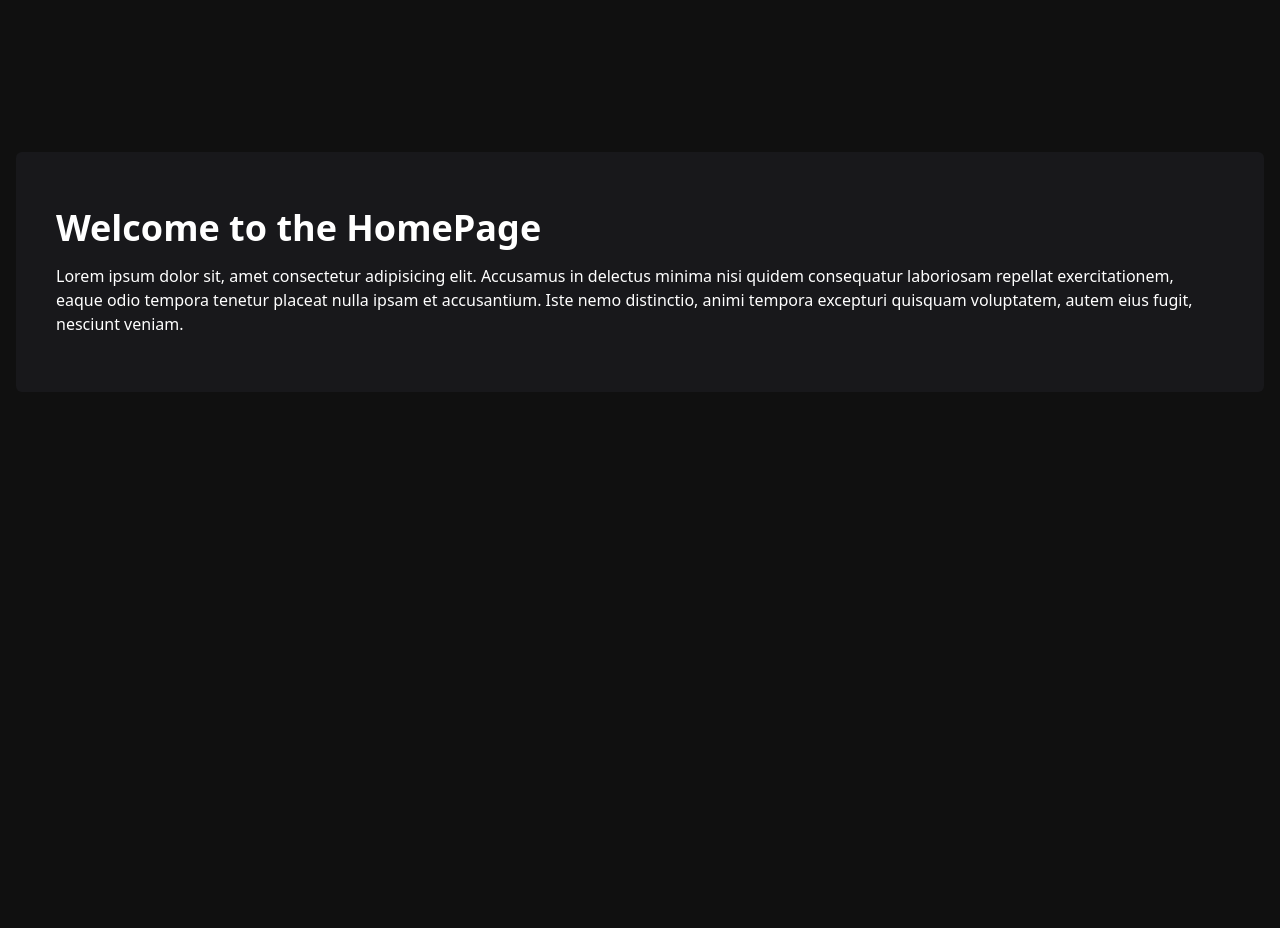
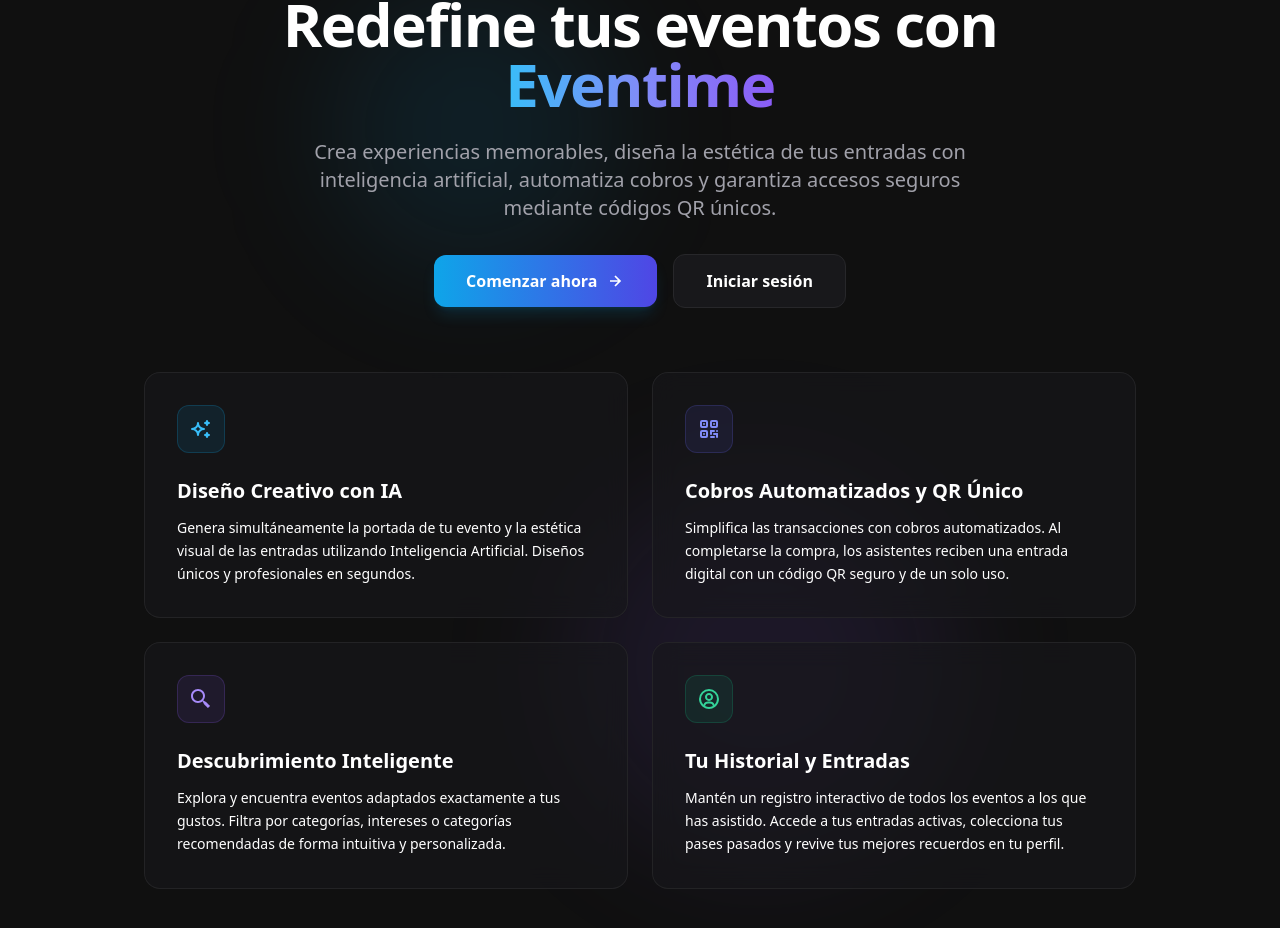
Before and after one commit to Emifacio/eventime, a React (Vite) app in the folder frontend/: page / in a window 1280 px wide. Shown: the part 176-1104 px from the top of the page. Before the commit the page ends 836 px from the top, so only its background shows below. Built offline with nearby package versions, Linux system fonts and the light colour scheme; no server answers.

Commit message:
add Home app purpose description

```diff
--- a/frontend/src/pages/HomePage.tsx
+++ b/frontend/src/pages/HomePage.tsx
@@ -1,17 +1,113 @@
-import { useAuth } from "../context/AuthContext"
-import { Card } from "../components/ui"
+import { Link } from "react-router-dom"
+import {
+  BiSearchAlt2,
+  BiUserCircle,
+  BiRightArrowAlt
+} from "react-icons/bi"
+import {
+  TbSparkles,
+  TbQrcode
+} from "react-icons/tb"
 
 export function HomePage() {
+  return (
+    <div className="min-h-[calc(100vh-80px)] flex flex-col justify-center items-center text-white select-none relative overflow-hidden pb-12">
+      {/* Background Decorative Gradients */}
+      <div className="absolute top-20 left-1/4 w-72 h-72 bg-sky-500/10 rounded-full blur-3xl pointer-events-none" />
+      <div className="absolute bottom-20 right-1/4 w-96 h-96 bg-violet-500/10 rounded-full blur-3xl pointer-events-none" />
 
+      {/* Hero Section */}
+      <div className="text-center max-w-4xl px-4 z-10 my-8">
+        <div className="inline-flex items-center gap-2 px-3 py-1.5 rounded-full bg-zinc-900 border border-zinc-800/80 mb-6 text-sm text-sky-400 hover:border-sky-500/30 transition-all duration-300">
+          <TbSparkles className="animate-pulse text-sky-400" />
+          <span>Diseño de Eventos Potenciado por IA</span>
+        </div>
 
-  const data = useAuth()
-  console.log(data)
-  return (
-    <div className='h-[calc(100vh-64px)] flex justify-center items-center flex-col'>
-      <Card>
-        <h1 className='text-4xl font-bold my-4'>Welcome to the HomePage</h1>
-        <p className="my-4">Lorem ipsum dolor sit, amet consectetur adipisicing elit. Accusamus in delectus minima nisi quidem consequatur laboriosam repellat exercitationem, eaque odio tempora tenetur placeat nulla ipsam et accusantium. Iste nemo distinctio, animi tempora excepturi quisquam voluptatem, autem eius fugit, nesciunt veniam.</p>
-      </Card>
+        <h1 className="text-5xl md:text-6xl font-extrabold tracking-tight leading-tight">
+          Redefine tus eventos con <span className="bg-gradient-to-r from-sky-400 via-indigo-400 to-violet-500 bg-clip-text text-transparent">Eventime</span>
+        </h1>
+
+        <p className="mt-6 text-lg md:text-xl text-zinc-400 max-w-2xl mx-auto leading-relaxed">
+          Crea experiencias memorables, diseña la estética de tus entradas con inteligencia artificial, automatiza cobros y garantiza accesos seguros mediante códigos QR únicos.
+        </p>
+
+        <div className="mt-8 flex flex-col sm:flex-row gap-4 justify-center items-center">
+          <Link
+            to="/register"
+            className="w-full sm:w-auto px-8 py-3.5 bg-gradient-to-r from-sky-500 to-indigo-600 hover:from-sky-400 hover:to-indigo-500 text-white font-semibold rounded-xl shadow-lg shadow-sky-500/15 hover:shadow-sky-500/25 transform hover:-translate-y-0.5 transition-all duration-200 flex items-center justify-center gap-2 group"
+          >
+            Comenzar ahora
+            <BiRightArrowAlt className="text-xl group-hover:translate-x-1 transition-transform" />
+          </Link>
+          <Link
+            to="/login"
+            className="w-full sm:w-auto px-8 py-3.5 bg-zinc-900 hover:bg-zinc-800 text-zinc-350 hover:text-white font-semibold rounded-xl border border-zinc-800 hover:border-zinc-700 transform hover:-translate-y-0.5 transition-all duration-200 flex items-center justify-center"
+          >
+            Iniciar sesión
+          </Link>
+        </div>
+      </div>
+
+      {/* Features Grid */}
+      <div className="grid grid-cols-1 md:grid-cols-2 gap-6 w-full max-w-5xl px-4 mt-8 z-10">
+
+        {/* Feature 1 */}
+        <div className="group relative bg-zinc-900/60 backdrop-blur-md p-8 rounded-2xl border border-zinc-800/80 hover:border-zinc-750 hover:bg-zinc-900/85 transition-all duration-300 flex flex-col justify-between">
+          <div className="absolute inset-0 bg-gradient-to-br from-sky-500/5 to-transparent rounded-2xl opacity-0 group-hover:opacity-100 transition-opacity pointer-events-none" />
+          <div>
+            <div className="w-12 h-12 bg-sky-500/10 border border-sky-500/20 text-sky-400 rounded-xl flex items-center justify-center mb-6 text-2xl group-hover:scale-110 transition-transform duration-300">
+              <TbSparkles />
+            </div>
+            <h3 className="text-xl font-bold text-white mb-3">Diseño Creativo con IA</h3>
+            <p className="text-zinc-450 leading-relaxed text-sm">
+              Genera simultáneamente la portada de tu evento y la estética visual de las entradas utilizando Inteligencia Artificial. Diseños únicos y profesionales en segundos.
+            </p>
+          </div>
+        </div>
+
+        {/* Feature 2 */}
+        <div className="group relative bg-zinc-900/60 backdrop-blur-md p-8 rounded-2xl border border-zinc-800/80 hover:border-zinc-750 hover:bg-zinc-900/85 transition-all duration-300 flex flex-col justify-between">
+          <div className="absolute inset-0 bg-gradient-to-br from-indigo-500/5 to-transparent rounded-2xl opacity-0 group-hover:opacity-100 transition-opacity pointer-events-none" />
+          <div>
+            <div className="w-12 h-12 bg-indigo-500/10 border border-indigo-500/20 text-indigo-400 rounded-xl flex items-center justify-center mb-6 text-2xl group-hover:scale-110 transition-transform duration-300">
+              <TbQrcode />
+            </div>
+            <h3 className="text-xl font-bold text-white mb-3">Cobros Automatizados y QR Único</h3>
+            <p className="text-zinc-450 leading-relaxed text-sm">
+              Simplifica las transacciones con cobros automatizados. Al completarse la compra, los asistentes reciben una entrada digital con un código QR seguro y de un solo uso.
+            </p>
+          </div>
+        </div>
+
+        {/* Feature 3 */}
+        <div className="group relative bg-zinc-900/60 backdrop-blur-md p-8 rounded-2xl border border-zinc-800/80 hover:border-zinc-750 hover:bg-zinc-900/85 transition-all duration-300 flex flex-col justify-between">
+          <div className="absolute inset-0 bg-gradient-to-br from-violet-500/5 to-transparent rounded-2xl opacity-0 group-hover:opacity-100 transition-opacity pointer-events-none" />
+          <div>
+            <div className="w-12 h-12 bg-violet-500/10 border border-violet-500/20 text-violet-400 rounded-xl flex items-center justify-center mb-6 text-2xl group-hover:scale-110 transition-transform duration-300">
+              <BiSearchAlt2 />
+            </div>
+            <h3 className="text-xl font-bold text-white mb-3">Descubrimiento Inteligente</h3>
+            <p className="text-zinc-450 leading-relaxed text-sm">
+              Explora y encuentra eventos adaptados exactamente a tus gustos. Filtra por categorías, intereses o categorías recomendadas de forma intuitiva y personalizada.
+            </p>
+          </div>
+        </div>
+
+        {/* Feature 4 */}
+        <div className="group relative bg-zinc-900/60 backdrop-blur-md p-8 rounded-2xl border border-zinc-800/80 hover:border-zinc-750 hover:bg-zinc-900/85 transition-all duration-300 flex flex-col justify-between">
+          <div className="absolute inset-0 bg-gradient-to-br from-emerald-500/5 to-transparent rounded-2xl opacity-0 group-hover:opacity-100 transition-opacity pointer-events-none" />
+          <div>
+            <div className="w-12 h-12 bg-emerald-500/10 border border-emerald-500/20 text-emerald-400 rounded-xl flex items-center justify-center mb-6 text-2xl group-hover:scale-110 transition-transform duration-300">
+              <BiUserCircle />
+            </div>
+            <h3 className="text-xl font-bold text-white mb-3">Tu Historial y Entradas</h3>
+            <p className="text-zinc-450 leading-relaxed text-sm">
+              Mantén un registro interactivo de todos los eventos a los que has asistido. Accede a tus entradas activas, colecciona tus pases pasados y revive tus mejores recuerdos en tu perfil.
+            </p>
+          </div>
+        </div>
+
+      </div>
     </div>
   )
 }
```
